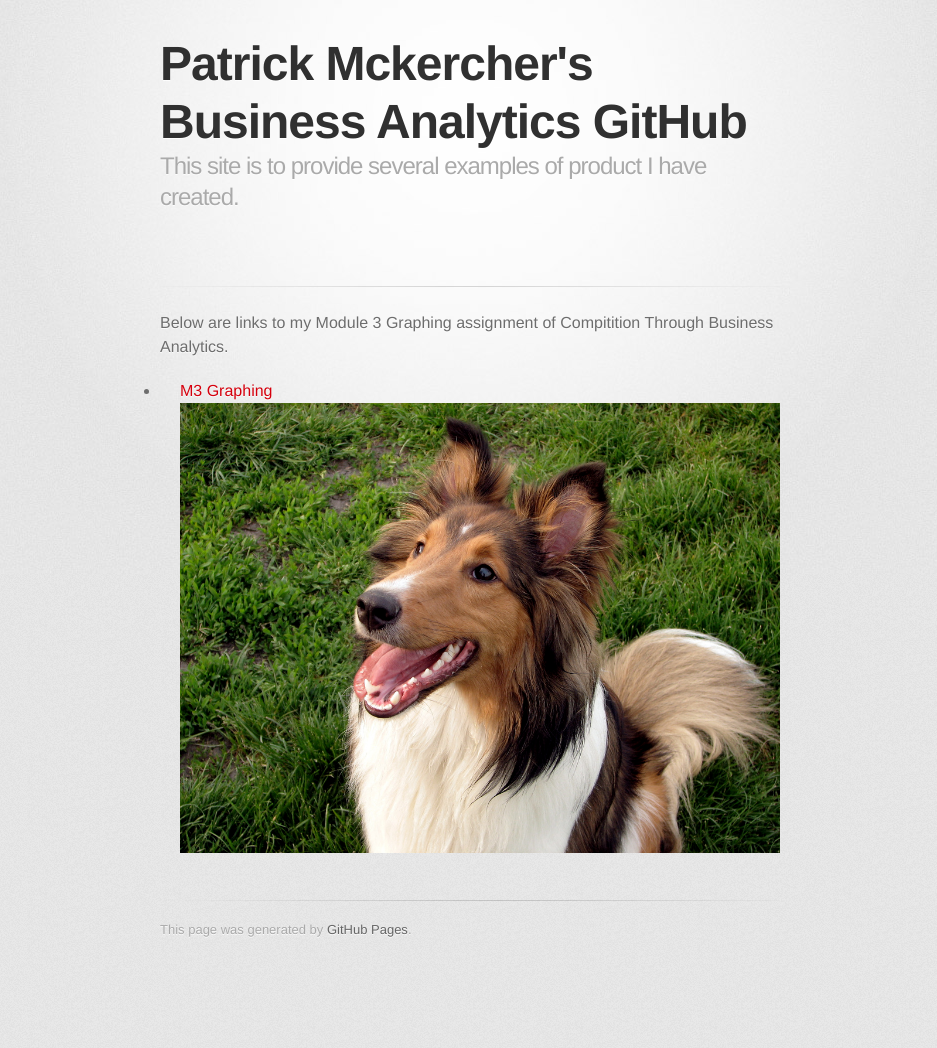
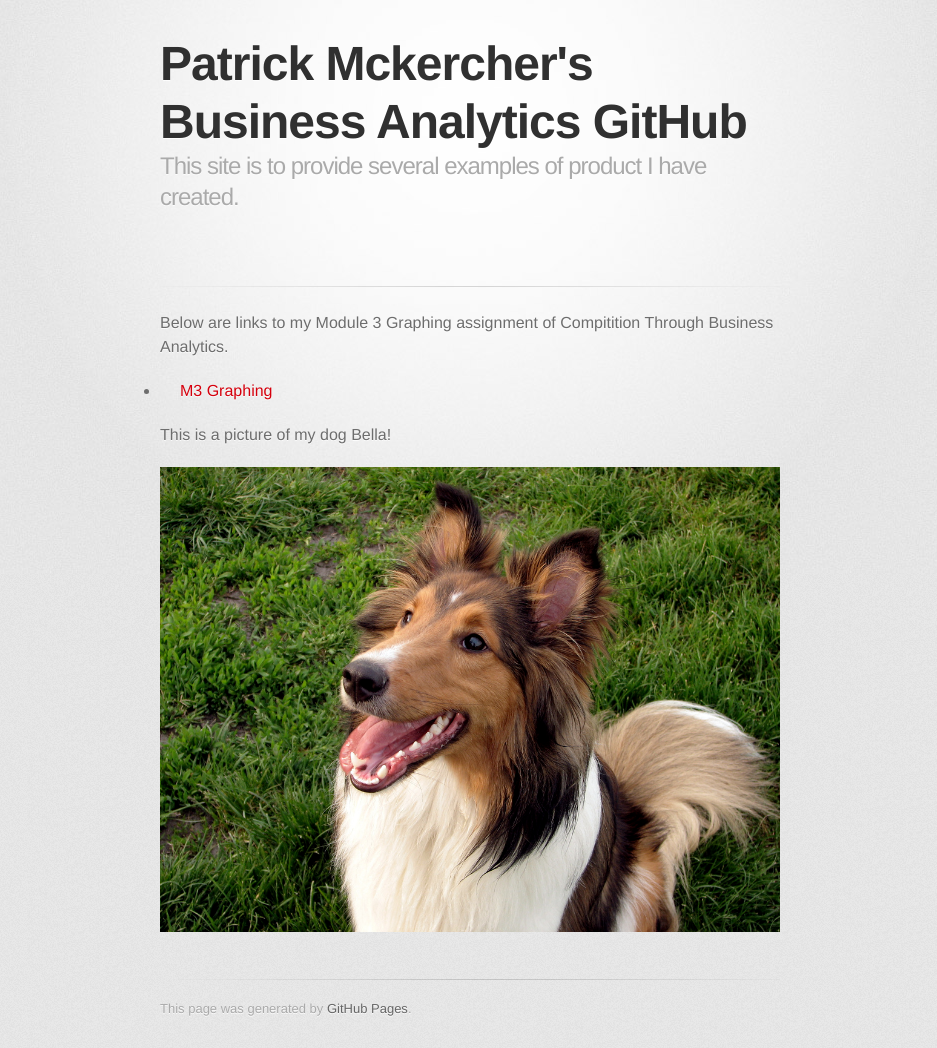
Before and after one commit to pomckercher/pomckercher.github.io, a Jekyll site: the page built from index.md, in a window 1280 px wide. Shown: the whole page, without its empty margins (170-1107 px from the left). Built offline with Jekyll 4.4.1, drawn with Linux system fonts in a browser that asks for light colours; some web fonts are replaced; our own code applies the rules of GitHub Pages for plain Markdown files; before the commit the page ends 969 px from its top, so only the background shows below that.

Commit message:
Update index.md

```diff
--- a/index.md
+++ b/index.md
@@ -5,4 +5,7 @@ description: This site is to provide several examples of product I have created.
 
 Below are links to my Module 3 Graphing assignment of Compitition Through Business Analytics.
 - [M3 Graphing](/M3 Graphing/index.md)
+
+This is a picture of my dog Bella!
+
 ![My Pictures](/pics/Bella.jpg)
```
